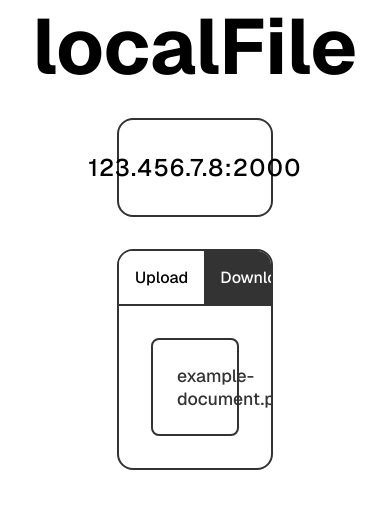
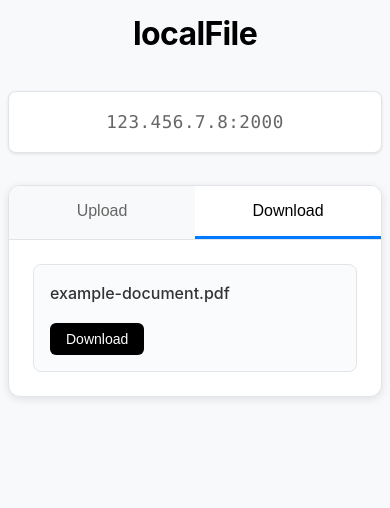
Before and after one commit to ethancroll/localFile, a website: page src/index.html in a window 390 px wide. Both pictures are taken after a click on the button "Download". Drawn offline with nearby package versions, Linux system fonts and the light colour scheme; no server answers.

Commit message:
new styling for all devices

```diff
--- a/src/script.js
+++ b/src/script.js
@@ -132,10 +132,14 @@
                 const fileItem = document.createElement('div');
                 fileItem.className = 'file-item';
                 fileItem.innerHTML = `
-                    <span class="file-name">${file.name}</span>
-                    <span class="file-size">${formatFileSize(file.size)}</span>
-                    <button class="download-btn" onclick="downloadFile('${file.name}')">Download</button>
-                    <button class="delete-btn" onclick="deleteFile('${file.name}')" style="margin-left: 5px; background: #ff4444;">Delete</button>
+                    <div class="file-info">
+                        <div class="file-name">${file.name}</div>
+                        <div class="file-size">${formatFileSize(file.size)}</div>
+                    </div>
+                    <div class="file-actions">
+                        <button class="download-btn" onclick="downloadFile('${file.name}')">Download</button>
+                        <button class="delete-btn" onclick="deleteFile('${file.name}')">Delete</button>
+                    </div>
                 `;
                 downloadPanel.appendChild(fileItem);
             });
--- a/src/style.css
+++ b/src/style.css
@@ -1,76 +1,91 @@
-body {
-    font-family: "Geist", sans-serif;
-    font-optical-sizing: auto;
-    font-weight: <weight>;
-    font-style: normal;
+* {
     box-sizing: border-box;
+    margin: 0;
+    padding: 0;
 }
 
-*, *::before, *::after {
-    box-sizing: inherit;
+body {
+    font-family: -apple-system, BlinkMacSystemFont, "Segoe UI", Roboto, "Helvetica Neue", Arial, sans-serif;
+    line-height: 1.6;
+    color: #333;
+    background: #f8f9fa;
+    padding: 1rem;
+    min-height: 100vh;
 }
 
+/* Header */
 .localFile-header {
-    font-size: 20vw;
-    margin: 0 auto;
-    line-height: 1;
-    width: fit-content;
+    font-size: clamp(2rem, 8vw, 4rem);
+    font-weight: 700;
+    text-align: center;
+    margin-bottom: 2rem;
+    color: #000;
+    letter-spacing: -0.02em;
 }
 
+/* IP Box */
 .ip-box {
-    width: 40vw;
-    margin: 2rem auto;
-    padding: 2rem;
-    background: white;
-    border-radius: 1rem;
-    border: 2px solid #333;
-    display: flex;
-    align-items: center;
-    justify-content: center;
+    max-width: 600px;
+    margin: 0 auto 2rem;
+    padding: 1rem 1.5rem;
+    background: #fff;
+    border: 1px solid #e1e5e9;
+    border-radius: 8px;
+    text-align: center;
+    box-shadow: 0 1px 3px rgba(0,0,0,0.1);
 }
 
 .ip-address {
-    font-size: 1.5rem;
-    color: black;
+    font-family: 'SF Mono', Monaco, 'Cascadia Code', 'Roboto Mono', Consolas, 'Courier New', monospace;
+    font-size: 1.1rem;
     font-weight: 500;
-    letter-spacing: 0.05em;
+    color: #666;
+    letter-spacing: 0.5px;
 }
 
+/* Main Container */
 .main-box {
-    width: 40vw;
-    margin: 2rem auto;
-    background: white;
-    border-radius: 1rem;
-    border: 2px solid #333;
+    max-width: 600px;
+    margin: 0 auto;
+    background: #fff;
+    border: 1px solid #e1e5e9;
+    border-radius: 12px;
     overflow: hidden;
+    box-shadow: 0 2px 8px rgba(0,0,0,0.1);
 }
 
+/* Tabs */
 .tab-selector {
     display: flex;
-    border-bottom: 2px solid #333;
+    background: #f8f9fa;
+    border-bottom: 1px solid #e1e5e9;
 }
 
 .tab-btn {
     flex: 1;
     padding: 1rem;
     border: none;
-    background: white;
-    cursor: pointer;
-    font-family: "Geist", sans-serif;
+    background: transparent;
     font-size: 1rem;
     font-weight: 500;
-    transition: background 0.2s;
+    color: #666;
+    cursor: pointer;
+    transition: all 0.2s ease;
+    border-bottom: 3px solid transparent;
 }
 
 .tab-btn:hover {
-    background: #f0f0f0;
+    background: #f1f3f4;
+    color: #333;
 }
 
 .tab-btn.active {
-    background: #333;
-    color: white;
+    background: #fff;
+    color: #000;
+    border-bottom-color: #007bff;
 }
 
+/* Tab Content */
 .tab-content {
     padding: 2rem;
 }
@@ -83,58 +98,131 @@
     display: block;
 }
 
+/* Upload Box */
 .upload-box {
-    width: 100%;
-    aspect-ratio: 1;
-    border: 2px dashed #333;
-    border-radius: 0.5rem;
-    display: flex;
-    align-items: center;
-    justify-content: center;
+    border: 2px dashed #ccc;
+    border-radius: 8px;
+    padding: 3rem 2rem;
+    text-align: center;
     cursor: pointer;
-    transition: background 0.2s;
+    transition: all 0.2s ease;
+    background: #fafbfc;
 }
 
-.upload-box:hover {
-    background: #f9f9f9;
+.upload-box:hover,
+.upload-box.dragover {
+    border-color: #007bff;
+    background: #f8f9ff;
 }
 
 .upload-box p {
+    font-size: 1.1rem;
     color: #666;
-    font-size: 1.2rem;
+    margin: 0;
 }
 
+/* File Items */
 .file-item {
     display: flex;
     align-items: center;
-    justify-content: space-between;
-    padding: 1.5rem;
-    background: white;
-    border: 2px solid #333;
-    border-radius: 0.5rem;
     gap: 1rem;
+    padding: 1rem;
+    border: 1px solid #e1e5e9;
+    border-radius: 8px;
+    background: #fafbfc;
+    margin-bottom: 0.5rem;
+}
+
+.file-item:last-child {
+    margin-bottom: 0;
+}
+
+.file-info {
+    flex: 1;
+    min-width: 0;
 }
 
 .file-name {
-    font-size: 1.1rem;
     font-weight: 500;
     color: #333;
+    word-break: break-all;
+    margin-bottom: 0.25rem;
+}
+
+.file-size {
+    font-size: 0.875rem;
+    color: #666;
+}
+
+.file-actions {
+    display: flex;
+    gap: 0.5rem;
+    flex-shrink: 0;
+}
+
+/* Buttons */
+.download-btn,
+.delete-btn {
+    padding: 0.5rem 1rem;
+    border: none;
+    border-radius: 6px;
+    font-size: 0.875rem;
+    font-weight: 500;
+    cursor: pointer;
+    transition: all 0.2s ease;
+    white-space: nowrap;
 }
 
 .download-btn {
-    padding: 0.75rem 1.5rem;
-    background: #333;
-    color: white;
-    border: none;
-    border-radius: 0.5rem;
-    font-family: "Geist", sans-serif;
-    font-size: 1rem;
-    font-weight: 500;
-    cursor: pointer;
-    transition: background 0.2s;
-    white-space: nowrap;
+    background: #000;
+    color: #fff;
 }
 
 .download-btn:hover {
-    background: #555;
+    background: #333;
 }
+
+.delete-btn {
+    background: #dc3545;
+    color: #fff;
+}
+
+.delete-btn:hover {
+    background: #c82333;
+}
+
+/* Mobile Responsive */
+@media (max-width: 768px) {
+    body {
+        padding: 0.5rem;
+    }
+
+    .tab-content {
+        padding: 1.5rem;
+    }
+
+    .upload-box {
+        padding: 2rem 1rem;
+    }
+
+    .file-item {
+        flex-direction: column;
+        align-items: flex-start;
+        gap: 0.75rem;
+    }
+
+    .file-info {
+        width: 100%;
+    }
+
+    .file-actions {
+        width: 100%;
+        justify-content: flex-end;
+    }
+
+    .download-btn,
+    .delete-btn {
+        flex: 1;
+        max-width: 100px;
+    }
+}
```
